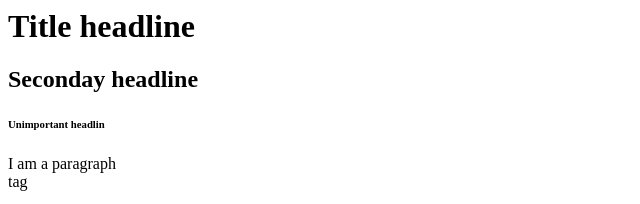
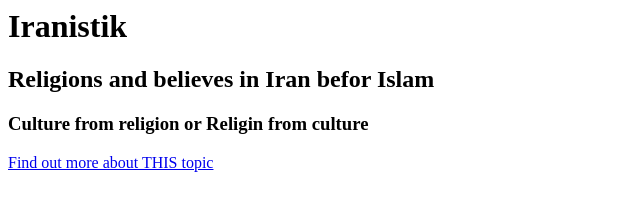
Before and after one commit to Lili1980-beep/html-intro, a plain HTML site: page index.html in a window 1280 px wide. Shown: the top 204 px of the page, without its empty margins (0-640 px from the left). Drawn offline with Linux system fonts and the light colour scheme.

Commit message:
change topic of website, add documentation

```diff
--- a/index.html
+++ b/index.html
@@ -3,10 +3,14 @@
 <head></head>
 
 <body>
-    <h1>Title headline</h1>
-    <h2>Seconday headline</h2>
-    <h6 attribute="value">Unimportant headlin</h6>
-    <p class="important">I am a paragraph <br/> tag</p>
+    <h1>Iranistik</h1>
+    <h2>Religions and believes in Iran befor Islam</h2>
+    <h3>Culture from religion or Religin from culture</h3>
+    <a title="My link" target="_blank" href="http://google.com">Find out more about THIS topic</a>
+
+
+  <!--
+      <p class="important">I am a paragraph <br/> tag</p>
     This is a <b>bold</b> thing and not <i>italic</i>, hoow sad!
     <img src="cat.jpg" alt="A picture of my cat"/>
     <br/>
@@ -49,6 +53,7 @@
                 <li>Fruit</li>
            </ol>
     </ul>
+ -->
 </body>
 
 </html>
```
Also changed, not shown: design.jpg (added), 1 other file.
